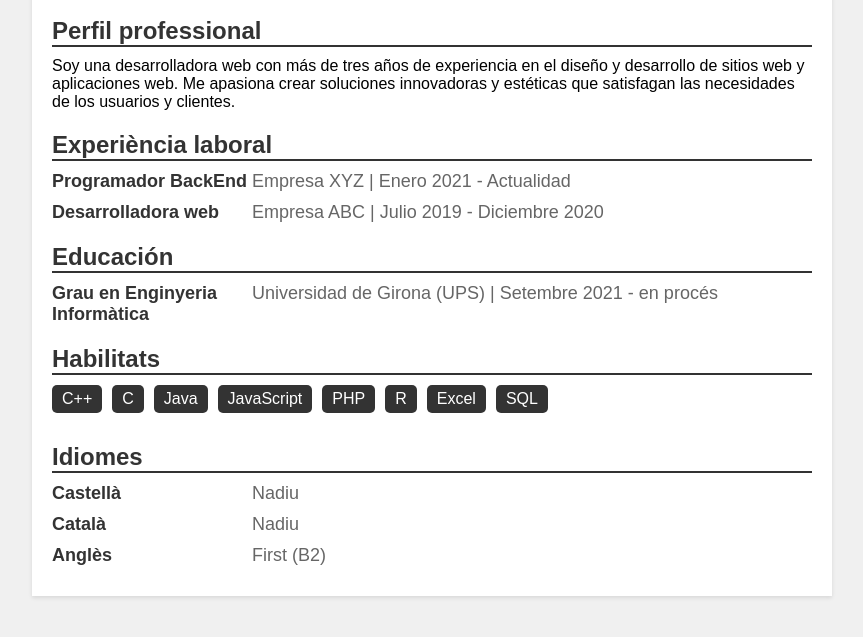
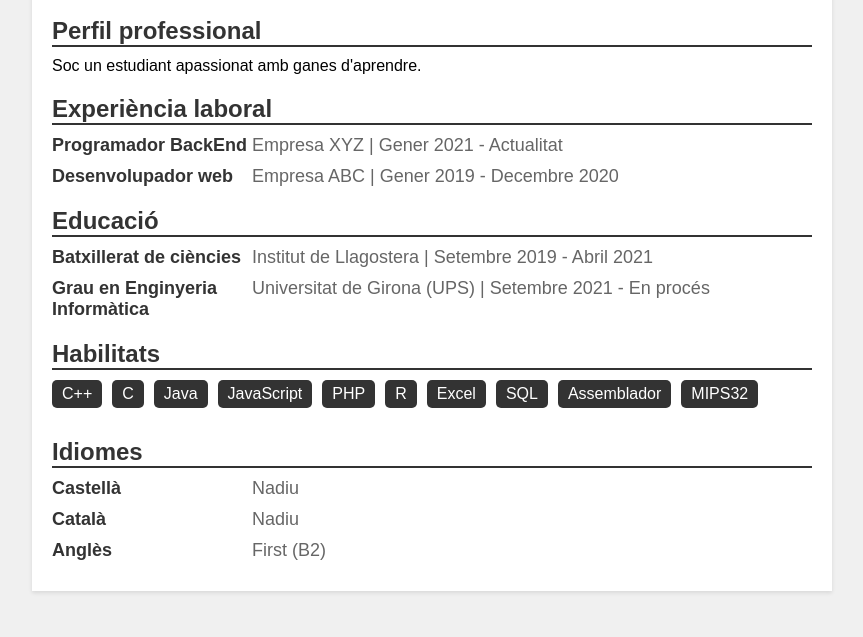
Before and after one commit to Samy8035/CV-website, a plain HTML site: page index.html in a window 1280 px wide. Shown: the part 143-780 px from the top of the page, without its empty margins (208-1071 px from the left). Drawn offline with Linux system fonts and the light colour scheme.

Commit message:
Actualització del index.

```diff
--- a/index.html
+++ b/index.html
@@ -10,7 +10,7 @@
   <div class="container">
     <div class="header">
 
-        <img src="/images/OIP.jfif" alt="Photo" class="photo" id="imagen">
+        <img src="images/OIP.jfif" alt="Photo" class="photo" id="imagen">
 
         <div class="name">Samuel Rubio Dumont</div>
 
@@ -20,7 +20,7 @@
         <div class="section-title">Perfil professional</div>
 
         <div class="section-content">
-          <p>Soy una desarrolladora web con más de tres años de experiencia en el diseño y desarrollo de sitios web y aplicaciones web. Me apasiona crear soluciones innovadoras y estéticas que satisfagan las necesidades de los usuarios y clientes.</p>
+          <p>Soc un estudiant apassionat amb ganes d'aprendre.</p>
         </div>
 
     </div>
@@ -33,14 +33,14 @@
 
                 <div class="item-title">Programador BackEnd</div>
 
-                <div class="item-content">Empresa XYZ | Enero 2021 - Actualidad</div>
+                <div class="item-content">Empresa XYZ | Gener 2021 - Actualitat</div>
 
           </div>
           <div class="item">
 
-                <div class="item-title">Desarrolladora web</div>
+                <div class="item-title">Desenvolupador web</div>
 
-                <div class="item-content">Empresa ABC | Julio 2019 - Diciembre 2020</div>
+                <div class="item-content">Empresa ABC | Gener 2019 - Decembre 2020</div>
 
           </div>
         </div>
@@ -48,16 +48,23 @@
     </div>
     <div class="section">
 
-        <div class="section-title">Educación</div>
+        <div class="section-title">Educació</div>
 
         <div class="section-content">
           <div class="item">
 
-                <div class="item-title">Grau en Enginyeria Informàtica</div>
+                <div class="item-title">Batxillerat de ciències</div>
 
-                <div class="item-content">Universidad de Girona (UPS) | Setembre 2021 - en procés</div>
+                <div class="item-content">Institut de Llagostera | Setembre 2019 - Abril 2021</div>
 
           </div>
+          <div class="item">
+
+            <div class="item-title">Grau en Enginyeria Informàtica</div>
+
+            <div class="item-content">Universitat de Girona (UPS) | Setembre 2021 - En procés</div>
+
+        </div>
         </div>
 
     </div>
@@ -76,6 +83,8 @@
                 <div class="skill-item">R</div>
                 <div class="skill-item">Excel</div>
                 <div class="skill-item">SQL</div>
+                <div class="skill-item">Assemblador</div>
+                <div class="skill-item">MIPS32</div>
 
           </div>
         </div>
```
